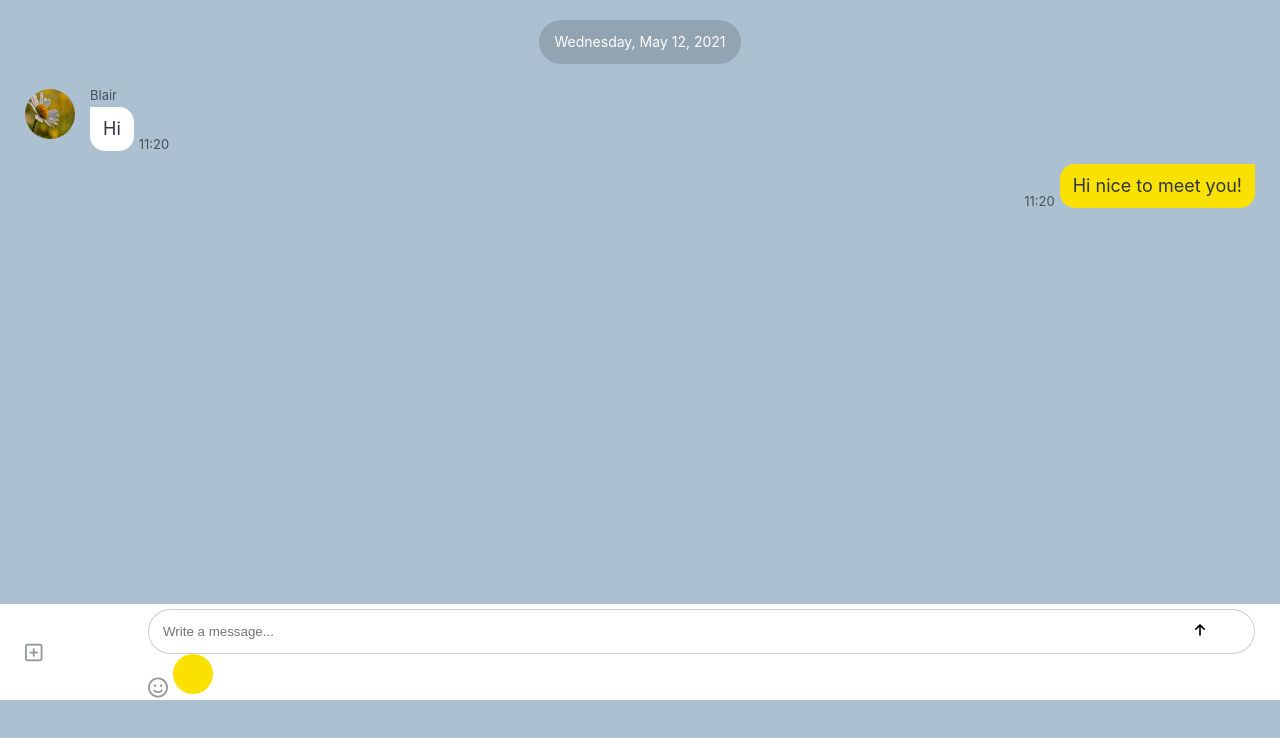
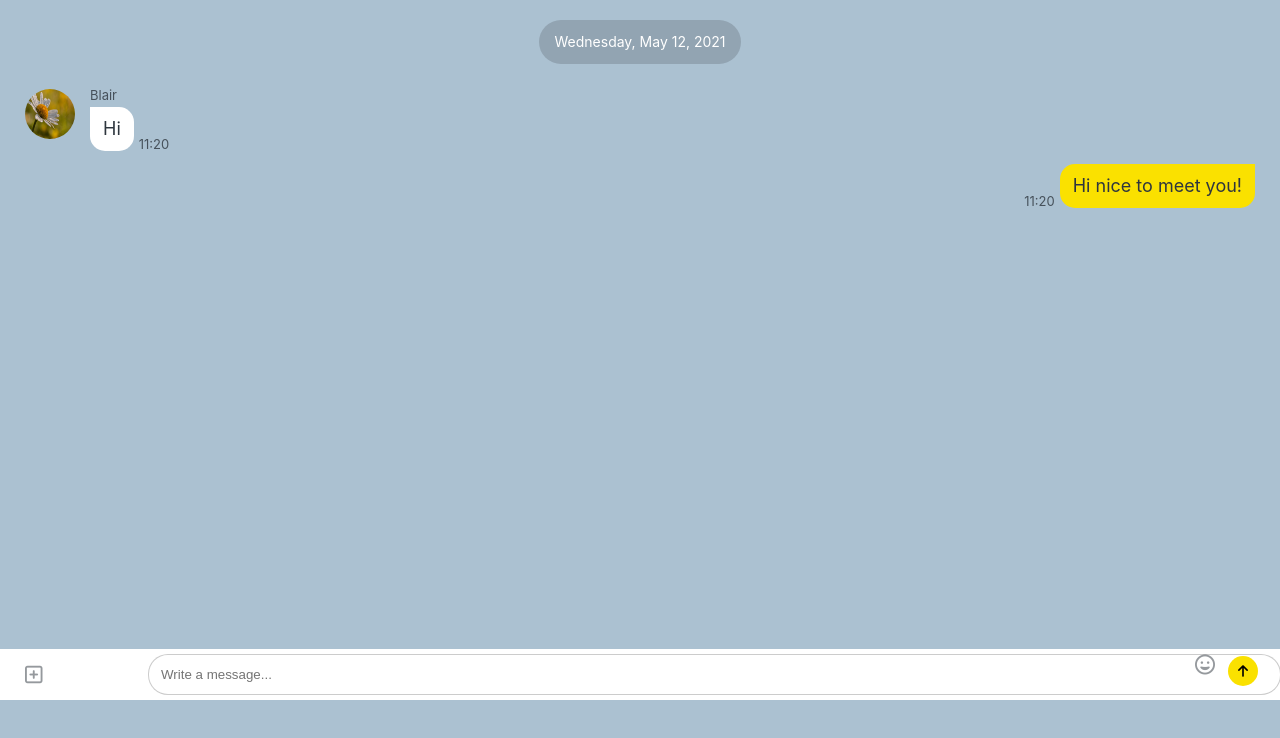
Before and after one commit to blair-js/kokoa-clone-2021, a plain HTML site: page chat.html in a window 1280 px wide. Shown: the part 100-838 px from the top of the page. Drawn offline with Linux system fonts and the light colour scheme.

Commit message:
Chat_revised

```diff
--- a/chat.html
+++ b/chat.html
@@ -77,7 +77,7 @@
     </div>
     <div class="reply__column">
         <input type="text" placeholder="Write a message...">
-        <i class="far fa-smile fa-lg"></i>
+        <i class="far fa-grin fa-lg"></i>
         <button>
             <i class="fas fa-arrow-up"></i>
         </button>
@@ -86,6 +86,8 @@
 
 
 
+
+
     <script src="https://kit.fontawesome.com/6478f529f2.js"
     crossorigin="anonymous">
     </script>
--- a/css/screens/chat.css
+++ b/css/screens/chat.css
@@ -109,12 +109,8 @@
     display: flex;
     justify-content: space-between;
     padding: 5px 25px;
+    box-sizing: border-box;
     align-items: center;
-    box-sizing: border-box;
-}
-
-.reply i {
-    opacity: 0.5;
 }
 
 .reply .reply__column:first-child {
@@ -126,39 +122,42 @@
     position: relative;
 }
 
-.reply input {
-    padding: 14px;
-    width: 100%;
-    border: var(--main-border);
-    border-radius: 25px;
-    box-sizing: border-box;
-}
-
-.reply__column :last-child > i,
-.reply__column :last-child button {
-    position: absolute;
-    right: 3px;
-    top: 2px;
-}
-
-.reply__column :last-child > i {
-    right: 50px;
-    top: 15px;
-}
-
-.reply__column button {
-    background-color: var(--yellow);
-    border: none;
-    width: 40px;
-    height: 40px;
-    border-radius: 50%;
+.reply i {
+    opacity: 0.5;
 }
 
 .reply__column button i {
     opacity: 1;
 }
 
+.reply input {
+    padding: 12px;
+    width: 100%;
+    border: var(--main-border);
+    border-radius: 20px;
+}
+
+.reply__column:last-child > i,
+.reply__column:last-child button {
+    position: absolute;
+    right: -3px;
+    top: 2px;
+}
+
+.reply__column:last-child > i {
+    right: 40px;
+    top: 10px;
+}
+
+.reply__column button {
+    background-color: var(--yellow);
+    border: none;
+    width: 30px;
+    height: 30px;
+    border-radius: 50%;
+}
+
 .reply__column button:focus,
 .reply__column button:active {
-    outline: none;
+     outline: none;
 }
```
